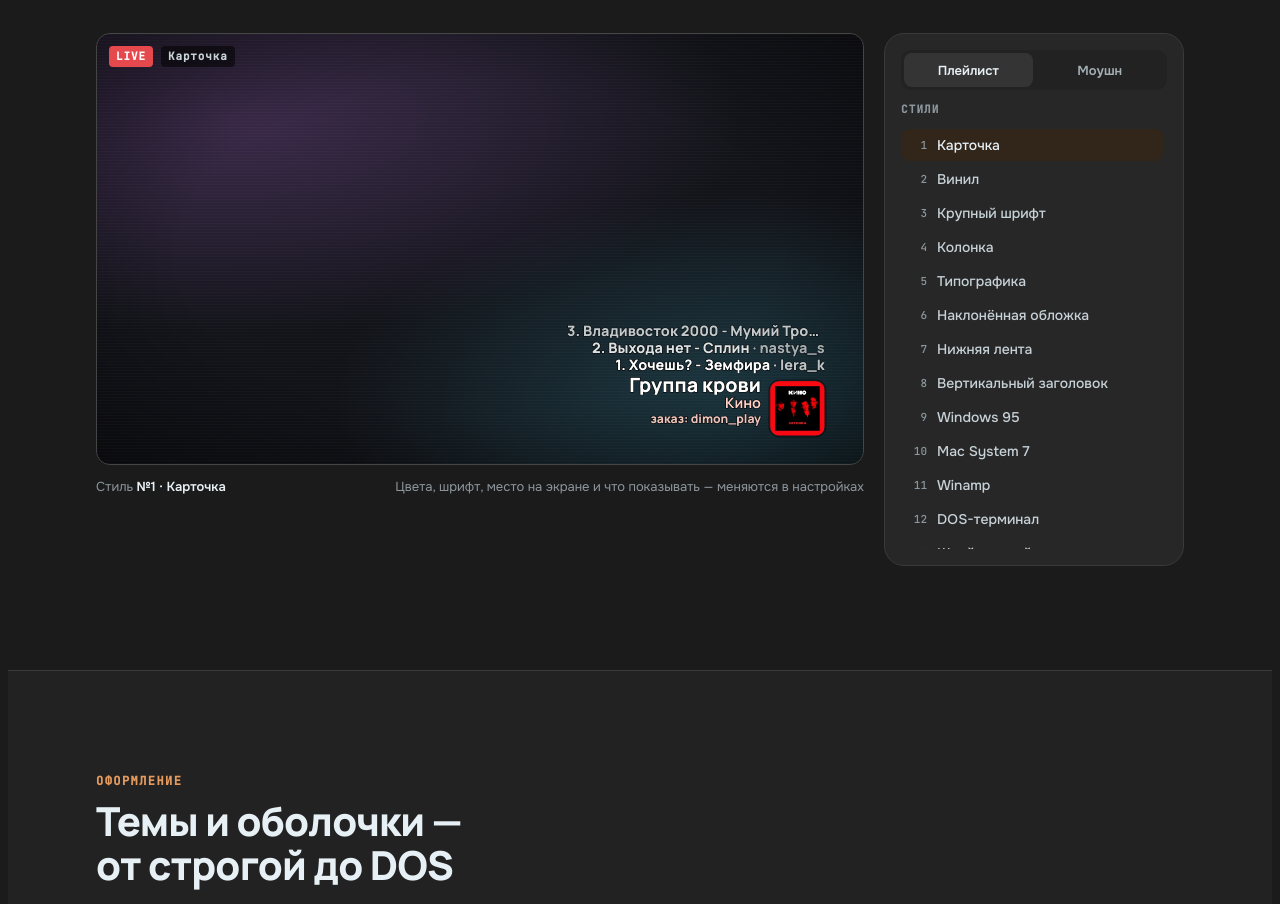
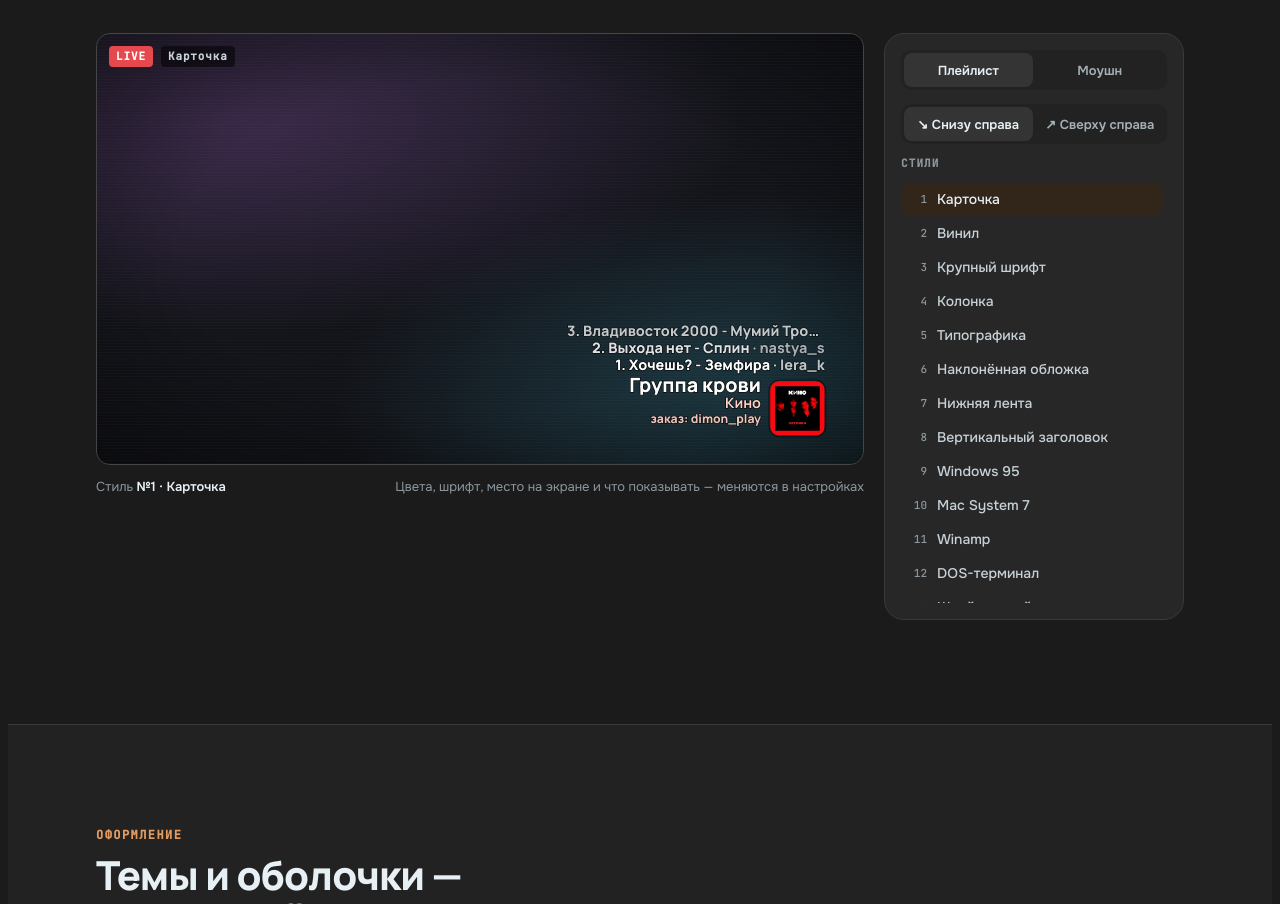
Before and after one commit to alexshikaka/tapyor-web, a plain HTML site: page index.html in a window 1280 px wide. Shown: the part 4216-5120 px from the top of the page. Drawn offline with Linux system fonts and the light colour scheme; no server answers.

Commit message:
Сайт: в галерее оверлеев выбор места — снизу справа или сверху справа
Co-Authored-By: Claude Opus 5.5 <noreply@anthropic.com>

```diff
--- a/index.html
+++ b/index.html
@@ -536,6 +536,10 @@ Daft Punk – Instant Crush <i>(live 2013)</i>
             <button type="button" id="mPlaylist" aria-pressed="true">Плейлист</button>
             <button type="button" id="mMotion" aria-pressed="false">Моушн</button>
           </div>
+          <div class="seg" role="group" aria-label="Где на экране">
+            <button type="button" id="pBr" aria-pressed="true">↘ Снизу справа</button>
+            <button type="button" id="pTr" aria-pressed="false">↗ Сверху справа</button>
+          </div>
           <span class="lbl">Стили</span>
           <div class="styles" id="styleList" role="group" aria-label="Стили оверлея"></div>
         </div>
@@ -689,7 +693,7 @@ Daft Punk – Instant Crush <i>(live 2013)</i>
 
   // Галерея
   var list = document.getElementById('styleList'), frame = document.getElementById('galFrame');
-  var mode = 'playlist', cur = 'card';
+  var mode = 'playlist', cur = 'card', gpos = 'br';
   STYLES.forEach(function (s, i) {
     var b = document.createElement('button');
     b.type = 'button'; b.dataset.id = s[0]; b.setAttribute('aria-pressed', s[0] === cur ? 'true' : 'false');
@@ -702,7 +706,7 @@ Daft Punk – Instant Crush <i>(live 2013)</i>
     cur = id;
     var i = STYLES.findIndex(function (s) { return s[0] === id; });
     list.querySelectorAll('button').forEach(function (b) { b.setAttribute('aria-pressed', b.dataset.id === id ? 'true' : 'false'); });
-    frame.src = src(mode, id);
+    frame.src = src(mode, id, gpos);
     document.getElementById('galName').textContent = '№' + (i + 1) + ' · ' + STYLES[i][1] + (mode === 'motion' ? ' · моушн' : '');
     document.getElementById('galLabel').textContent = STYLES[i][1];
   }
@@ -710,6 +714,11 @@ Daft Punk – Instant Crush <i>(live 2013)</i>
   function setMode(m) { mode = m; bP.setAttribute('aria-pressed', m === 'playlist'); bM.setAttribute('aria-pressed', m === 'motion'); pick(cur); }
   bP.addEventListener('click', function () { setMode('playlist'); });
   bM.addEventListener('click', function () { setMode('motion'); });
+  // Где на экране: снизу или сверху справа — для плейлиста и моушна одинаково
+  var pBr = document.getElementById('pBr'), pTr = document.getElementById('pTr');
+  function setPos(p) { gpos = p; pBr.setAttribute('aria-pressed', p === 'br'); pTr.setAttribute('aria-pressed', p === 'tr'); pick(cur); }
+  pBr.addEventListener('click', function () { setPos('br'); });
+  pTr.addEventListener('click', function () { setPos('tr'); });
 
   // Первый экран: стиль сменяется сам, пока страница видна
   var heroF = document.querySelector('.hero iframe'), heroCap = document.getElementById('heroStyle');
```
